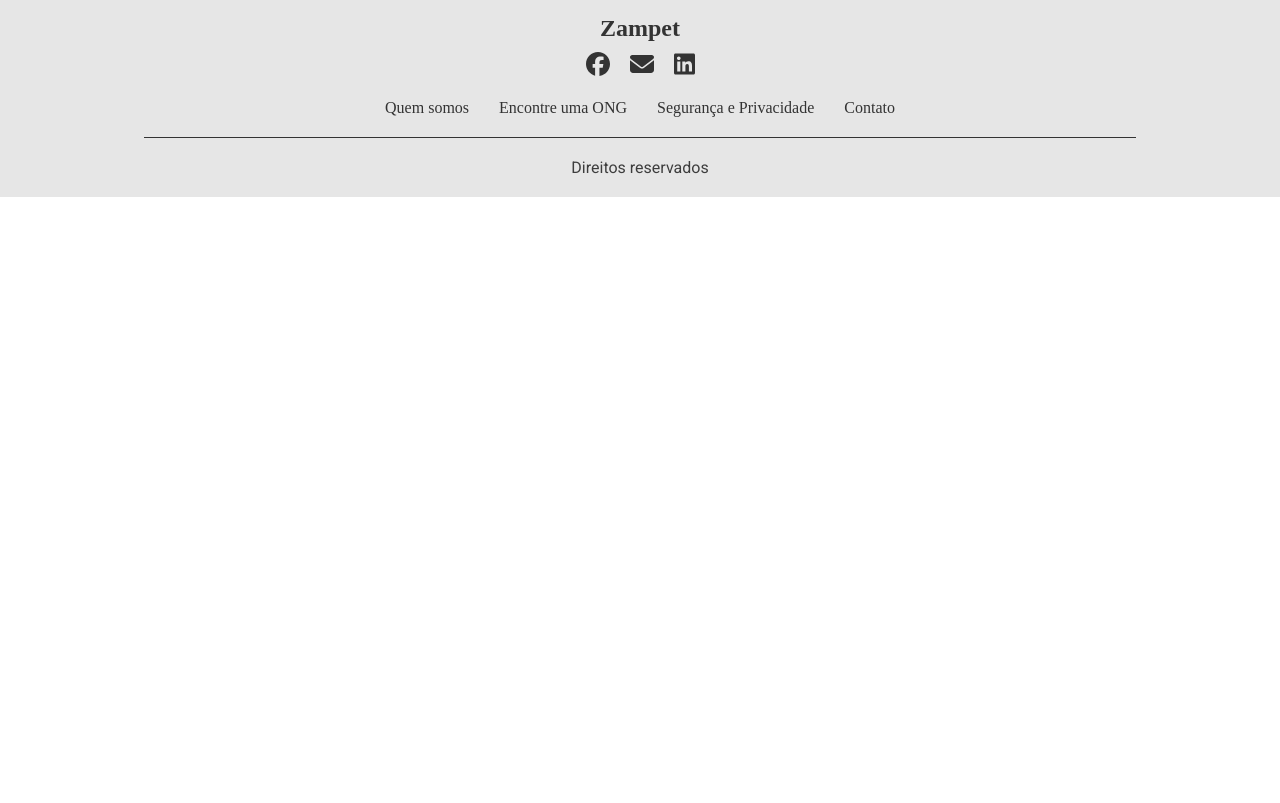
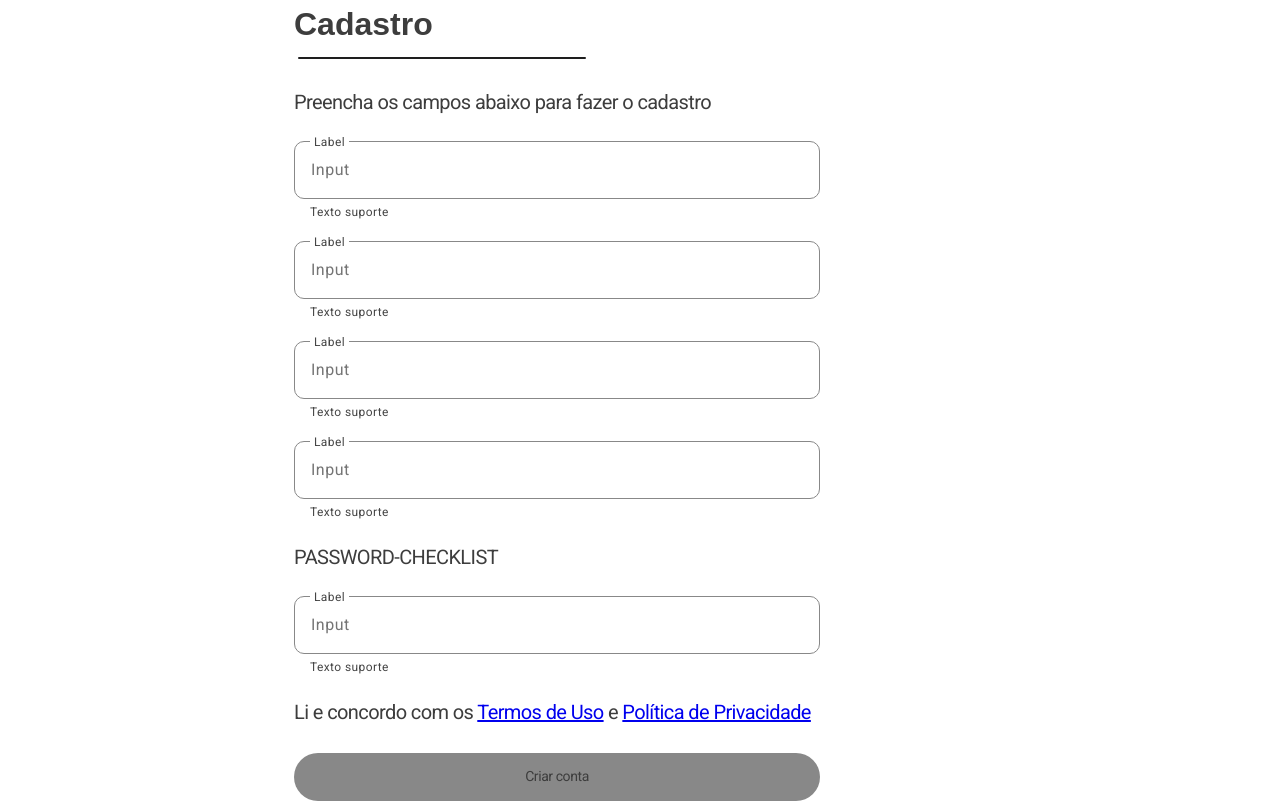
Before and after one commit to amigosdosanimais/.github, a Next.js app: page /cadastro in a window 1280 px wide. Shown: the part 180-983 px from the top of the page. Before the commit the page ends 800 px from the top, so only its background shows below. Built offline with nearby package versions, Linux system fonts and the light colour scheme; a web font is replaced by a local one.

Commit message:
Update página da estrutura da página de cadastro

```diff
--- a/pages/cadastro.jsx
+++ b/pages/cadastro.jsx
@@ -3,6 +3,9 @@ import styles from './cadastro.module.css';
 import BreadcrumbsComponent from '../src/components/breadcrumbsComponent/breadcrumbsComponent';
 import Header from '../src/components/header-home/header-home';
 import Footer from '../src/components/footer/footer';
+import Divider from '../src/components/divider/divider'
+import InputComponent from '../src/components/input/input'
+import Button from '../src/components/button/button'
 
 export default function Cadastro () {
 
@@ -14,10 +17,40 @@ export default function Cadastro () {
         </div>
 
         <div className={styles.title}>
-          <h1>Teste de pagina</h1>
+          <h1>Cadastro</h1>
+
         </div>
 
-        <Footer />
+        <div  className={styles.divider}>
+          <Divider ></Divider>
+        </div>
+        <div className={styles.texto}>
+          <p>Preencha os campos abaixo para fazer o cadastro</p>
+        </div>
+        <div className={styles.input}>
+          <InputComponent ></InputComponent>
+        </div>
+        <div className={styles.input}>
+          <InputComponent ></InputComponent>
+        </div>
+        <div className={styles.input}>
+          <InputComponent ></InputComponent>
+        </div>
+        <div className={styles.input}>
+          <InputComponent ></InputComponent>
+        </div>
+        <div className={styles.texto}><p>PASSWORD-CHECKLIST</p></div>
+        <div className={styles.input}>
+          <InputComponent ></InputComponent>
+        </div>
+
+        <div className={styles.texto}><p>Li e concordo com os <a href="#">Termos de Uso</a> e <a href="#">Política de Privacidade</a></p></div>
+
+        <div className={styles.button}><Button type='dark' text='Criar conta' width='526px' /></div>
+        <div className={styles.button}><Button type='light'text='Fazer login' width='526px'></Button></div>
+        <div className={styles.footer}>
+          <Footer />
+        </div>
 
       </div>
     )
--- a/pages/cadastro.module.css
+++ b/pages/cadastro.module.css
@@ -9,7 +9,9 @@
 .title h1{
     display: flex;
     align-items: center;
-    justify-content: center;
+    justify-content: left;
+    margin-left: 294px;
+    margin-top: 24px;
 }
 
 .breadcrumbs{
@@ -17,4 +19,42 @@
     justify-content: flex-start;
     align-items: center;
     margin-left: 294px;
+    margin-top: 24px;
 }
+
+.divider{
+    display: flex;
+    align-items: center;
+    margin-left: 294px;
+    margin-top: 10px;
+}
+
+.texto{
+    display: flex;
+    align-items: center;
+    text-align: left;
+    margin-left: 294px;
+    font-family: var(--font-roboto);
+    font-size: 20px;
+    font-weight: 400;
+    line-height: 31.2px;
+    letter-spacing: -0.03em;
+    margin-top: 24px;
+}
+
+.input{
+    width: 526px;
+    height: 76px;
+    margin-left: 294px;
+    margin-top: 24px;
+}
+
+.button{
+    margin-left: 294px;
+    margin-top: 24px;
+    color: var(--Cinza-50);
+}
+
+.footer{
+    margin-top: 100px;
+}
```
